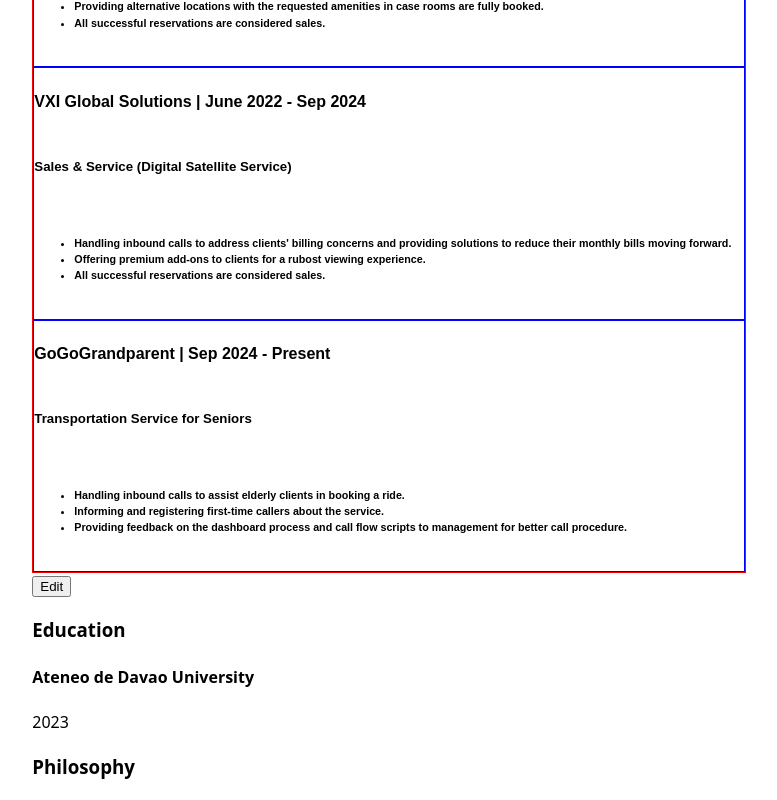
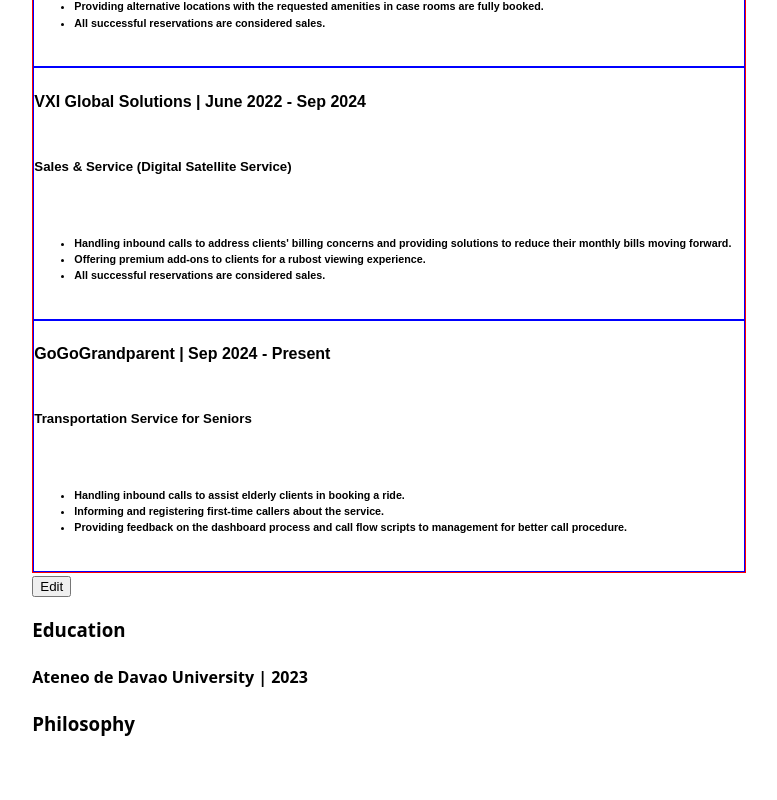
Before and after one commit to karldreta/react-cv-top, a React (Vite) app: page / in a window 1280 px wide. Shown: the part 712-1512 px from the top of the page, without its empty margins (251-1028 px from the left). After the commit the page ends 1469 px from the top, so only its background shows below. Built offline with nearby package versions, Linux system fonts and the light colour scheme.

Commit message:
Add separator for inputs

```diff
--- a/src/components/Education.jsx
+++ b/src/components/Education.jsx
@@ -37,7 +37,7 @@
                     : (
                         <>
                            <div>
-                                <h4>{edu.school}</h4> <span>{edu.endYear}</span>
+                                <h4>{edu.school + " | "} <span>{edu.endYear}</span> </h4>
                                 <h3>{edu.course}</h3>
                            </div>
                         </>
```
